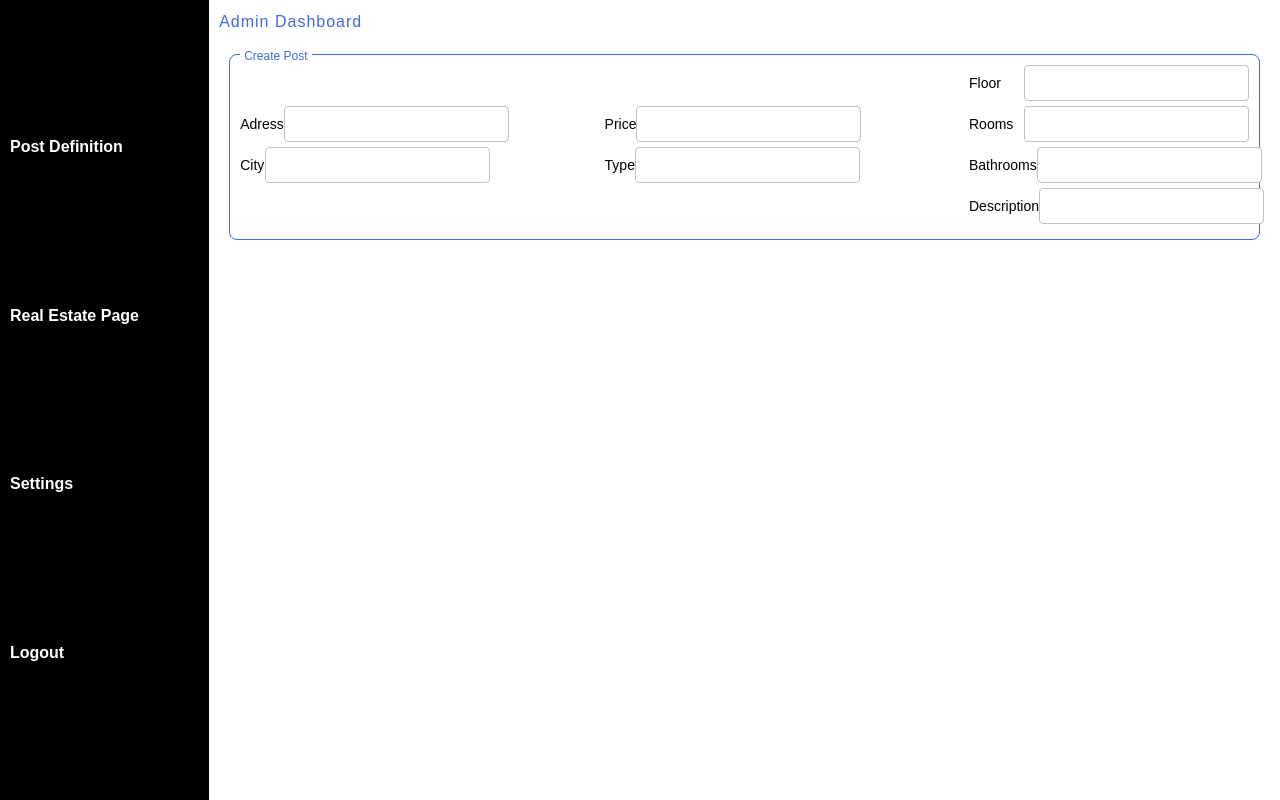
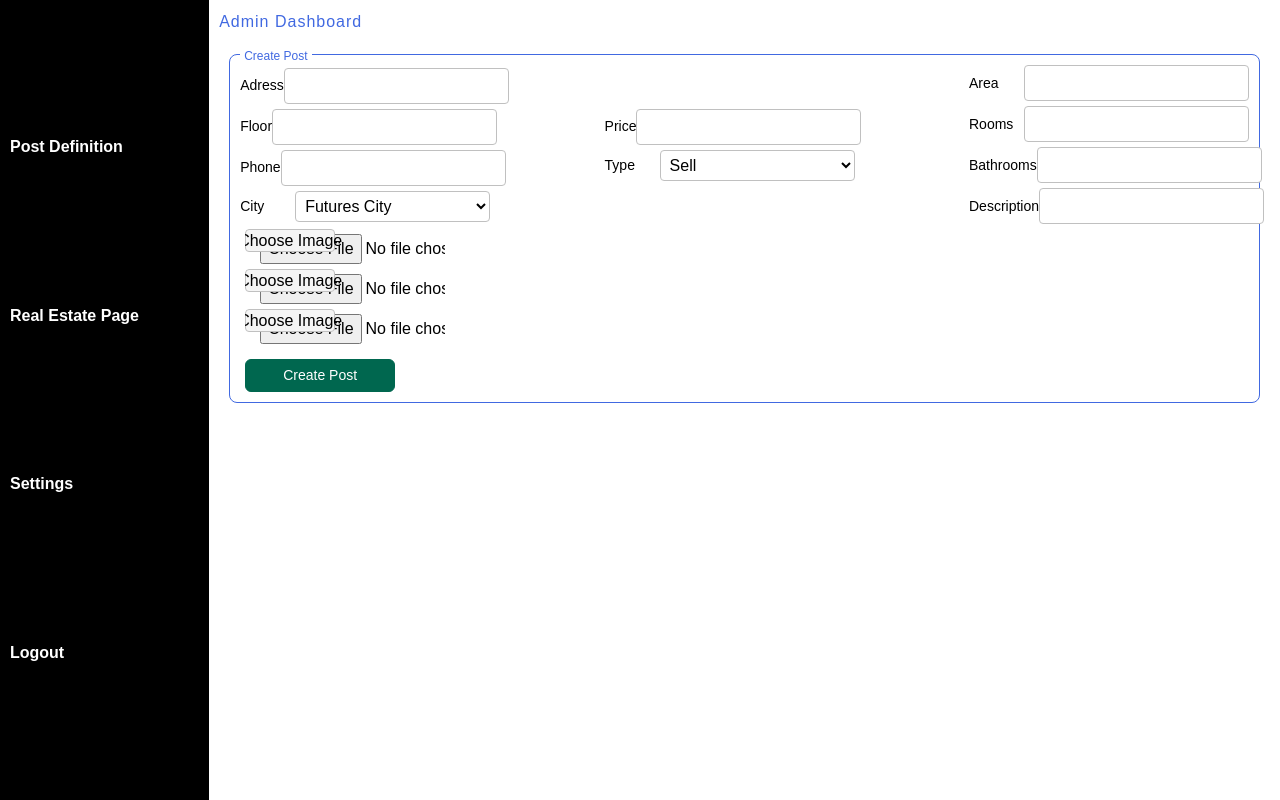
Before and after one commit to Adhamsherbiny/real-estate, a Next.js app: page /pages/admindashboard/routes/createpost in a window 1280 px wide. Built offline with nearby package versions, Linux system fonts and the light colour scheme.

Commit message:
axios send data to create post

```diff
--- a/app/pages/admindashboard/aside.tsx
+++ b/app/pages/admindashboard/aside.tsx
@@ -30,7 +30,7 @@ export default function SideNavAmdin() {
   }
   return (
     <div className="aside-nav">
-      <ul>
+      <ul className="aside-container">
         <li>
           <Link onClick={postMenu} href={""} className="menu">
             Post Definition
--- a/app/pages/admindashboard/routes/createpost/page.tsx
+++ b/app/pages/admindashboard/routes/createpost/page.tsx
@@ -1,8 +1,52 @@
+/* eslint-disable @typescript-eslint/no-explicit-any */
+"use client";
 import React from "react";
 import "../../../../styles/createPost.scss";
 import AdminHeader from "@/app/components/AdminHeader";
+import { useState } from "react";
+import axios from "axios";
 
 export default function Createpost() {
+  const [adress, setAdress] = useState<any>();
+  const [floor, setFloor] = useState<any>();
+  const [phone, setPhone] = useState<any>();
+  const [city, setCity] = useState<any>();
+  const [price, setPrice] = useState<any>();
+  const [type, setType] = useState<any>();
+  const [area, setArea] = useState<any>();
+  const [rooms, setRooms] = useState<any>();
+  const [bathrooms, setBathrooms] = useState<any>();
+  const [description, setDescription] = useState<any>();
+  const [imageOne, setImageOne] = useState<any>();
+  const [imageTwo, setImageTwo] = useState<any>();
+  const [imageThree, setImageThree] = useState<any>();
+
+  function post(e: { preventDefault: () => void }) {
+    e.preventDefault();
+    const formData = new FormData();
+    formData.append("imageOne", imageOne);
+    formData.append("imageTwo", imageTwo);
+    formData.append("imageThree", imageThree);
+    formData.append("adress", adress);
+    formData.append("floor", floor);
+    formData.append("phone", phone);
+    formData.append("city", city);
+    formData.append("price", price);
+    formData.append("type", type);
+    formData.append("area", area);
+    formData.append("rooms", rooms);
+    formData.append("description", description);
+    formData.append("bathrooms", bathrooms);
+    axios
+      .post("http://localhost:5000/uploadpost", formData)
+      .then((response) => {
+        console.log(response.data.message);
+      })
+      .catch((error) => {
+        console.log(error);
+      });
+  }
+
   return (
     <div>
       <AdminHeader />
@@ -13,42 +57,120 @@ export default function Createpost() {
             <div className="location-info">
               <div className="form-div">
                 <label htmlFor="">Adress</label>
-                <input type="text" />
+                <input
+                  type="text"
+                  onChange={(e) => setAdress(e.target.value)}
+                />
+              </div>
+              <div className="form-div">
+                <label htmlFor="">Floor</label>
+                <input
+                  type="number"
+                  onChange={(e) => setFloor(e.target.value)}
+                />
+              </div>
+              <div className="form-div">
+                <label htmlFor="">Phone</label>
+                <input type="text" onChange={(e) => setPhone(e.target.value)} />
               </div>
               <div className="form-div">
                 <label htmlFor="">City</label>
-                <input type="text" />
+                <select
+                  className="select"
+                  onChange={(e) => setCity(e.target.value)}
+                >
+                  <option value="Futures City">Futures City</option>
+                  <option value="Elrehab City">Elrehab City</option>
+                  <option value="Elobour City">Elobour City</option>
+                  <option value="Elsherouk City">Elsherouk City</option>
+                  <option value="Emaar Mivida">Emaar Mivida</option>
+                  <option value="Palm Hills">Palm Hills</option>
+                  <option value="New Cairo">New Cairo</option>
+                </select>
               </div>
             </div>
             <div className="price-type">
               <div className="form-div">
                 <label htmlFor="">Price</label>
-                <input type="text" />
+                <input type="text" onChange={(e) => setPrice(e.target.value)} />
               </div>
               <div className="form-div">
                 <label htmlFor="">Type</label>
-                <input type="text" />
+                <select
+                  className="select"
+                  onChange={(e) => setType(e.target.value)}
+                >
+                  <option value="Sell">Sell</option>
+                  <option value="Rent">Rent</option>
+                </select>
               </div>
             </div>
             <div className="description-info">
               <div className="form-div">
-                <label htmlFor="">Floor</label>
-                <input type="text" />
+                <label htmlFor="">Area</label>
+                <input
+                  type="number"
+                  onChange={(e) => setArea(e.target.value)}
+                />
               </div>
               <div className="form-div">
                 <label htmlFor="">Rooms</label>
-                <input type="text" />
+                <input
+                  type="number"
+                  onChange={(e) => setRooms(e.target.value)}
+                />
               </div>
               <div className="form-div">
                 <label htmlFor="">Bathrooms</label>
-                <input type="text" />
+                <input
+                  type="number"
+                  onChange={(e) => setBathrooms(e.target.value)}
+                />
               </div>
               <div className="form-div">
                 <label htmlFor="">Description</label>
-                <input type="text" />
+                <input
+                  type="text"
+                  onChange={(e) => setDescription(e.target.value)}
+                />
               </div>
             </div>
           </div>
+          <div className="upload-image">
+            <input
+              type="file"
+              name=""
+              id=""
+              className="input-file"
+              onChange={(e) => {
+                setImageOne(e.target.files![0]);
+              }}
+            />
+            <input
+              type="file"
+              name=""
+              id=""
+              className="input-file"
+              onChange={(e) => {
+                setImageTwo(e.target.files![0]);
+              }}
+            />
+            <input
+              type="file"
+              name=""
+              id=""
+              className="input-file"
+              onChange={(e) => {
+                setImageThree(e.target.files![0]);
+              }}
+            />
+          </div>
+          <input
+            onClick={post}
+            className="submit"
+            type="submit"
+            value="Create Post"
+          />
         </form>
       </div>
     </div>
--- a/app/styles/asideNav.scss
+++ b/app/styles/asideNav.scss
@@ -1,15 +1,16 @@
 .aside-nav{
     width: 250px;
     background-color: black;
-    height: 100%;
-    ul{
+    overflow-y: auto;
+    height: 100vh;
+    .aside-container{
         margin: 0;
         padding: 0;
         display: flex;
         flex-direction: column;
         justify-content: space-evenly;
+        width: 100%;
         height: 100%;
-        width: 100%;
         li{
             cursor: pointer;
             list-style: none;
@@ -32,10 +33,12 @@
                 width: 100%;
                 background-color: rgb(20, 20, 20);
                 margin-block: 5px;
+                padding: 0;
                 display: none;
                 flex-direction: column;
                 align-items: center;
                 li{
+                    list-style: none;
                     .menu-link{
                         color: white;
                         text-decoration: none;
--- a/app/styles/createPost.scss
+++ b/app/styles/createPost.scss
@@ -5,6 +5,9 @@
     align-items: center;
     form{
         width:100%;
+        display: flex;
+        flex-direction: column;
+        justify-content: space-between;
         position: relative;
         border: 1px solid royalblue;
         padding: 10px;
@@ -32,6 +35,13 @@
                     justify-content: space-between;
                     align-items: center;
                     margin-bottom: 5px;
+                    .select{
+                        padding: 5px;
+                        border-radius: 4px;
+                        background-color: white;
+                        border: 1px solid silver;
+                        width: 195px;
+                    }
                     input{
                         padding: 5px 8px;
                         border-radius: 4px;
@@ -61,5 +71,48 @@
                 }
             }
         }
+        .upload-image{
+            display: flex;
+            flex-direction: column;
+            input.input-file{
+                position: relative;
+                width: 200px;
+                cursor: pointer;
+                color: black;
+                border-radius: 4px;
+                padding: 5px 15px;
+                margin-left: 5px;
+
+                &::after{
+                    position: absolute;
+                    content: "Choose Image";
+                    color: black;
+                    left: 0px;
+                    top: 0px;
+                    background-color: whitesmoke;
+                    padding: 2px 5px;
+                    width: 90px;
+                    height: 23px;
+                    display: flex;
+                    justify-content: center;
+                    align-items: center;
+                    border: 1px solid silver;
+                    border-radius: 4px;
+                }
+            }
+        }
+
+        .submit{
+            margin-top: 10px;
+            margin-left: 5px;
+            background-color: #00674f;
+            padding: 5px 20px;
+            border: 1px solid #00674f;
+            border-radius: 6px;
+            font-size: 14px;
+            width: 150px;
+            color: white;
+            cursor: pointer;
+        }
     }
 }
```
